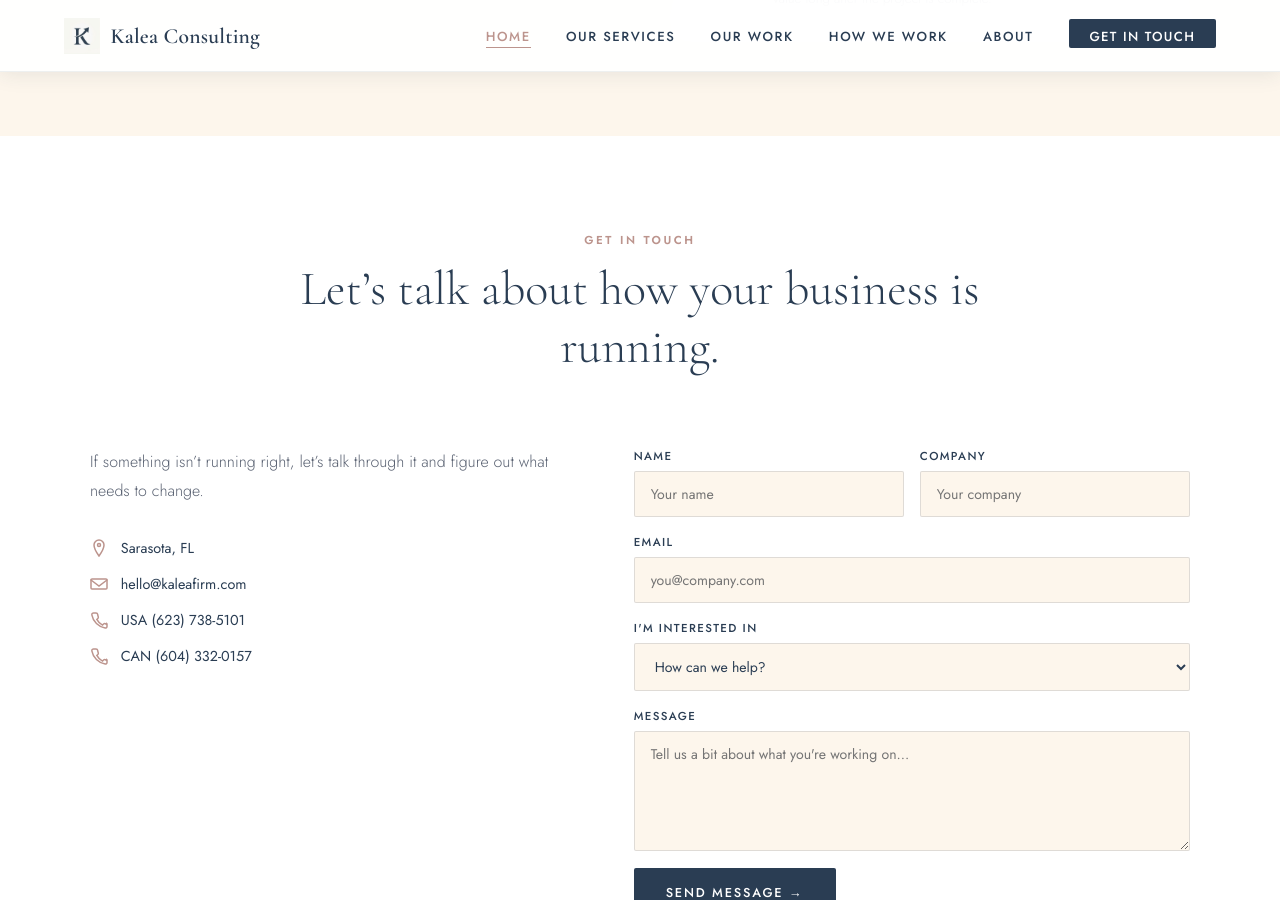
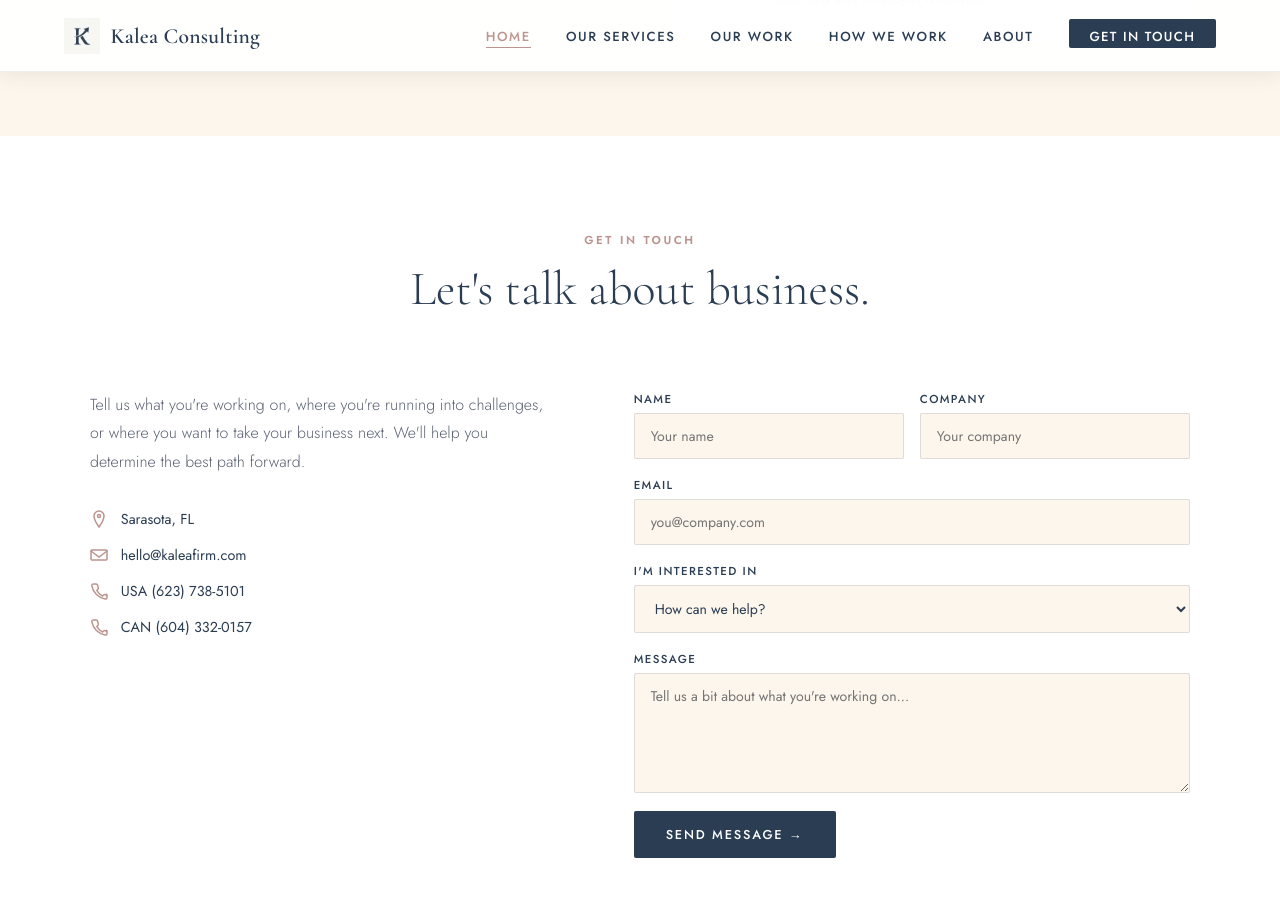
Before and after one commit to Kalea-Consulting/kaleaconsulting, a Jekyll site: the page built from index.html, in a window 1280 px wide and 900 px high, scrolled down 2361 px. Built offline with Jekyll 4.4.1, drawn with Linux system fonts in a browser that asks for light colours.

Commit message:
Update index.html

```diff
--- a/index.html
+++ b/index.html
@@ -171,12 +171,13 @@ description: U.S.-based operations and technology firm helping businesses run be
 <section id="contact">
   <div class="section-inner">
     <p class="section-label fade-up">Get in Touch</p>
-    <h2 class="section-heading fade-up">Let&rsquo;s talk about how your business is running.</h2>
+    <h2 class="section-heading fade-up">Let's talk about business.</h2>
 
     <div class="contact-grid">
       <div class="fade-up">
         <p class="contact-intro">
-          If something isn&rsquo;t running right, let&rsquo;s talk through it and figure out what needs to change.
+          Tell us what you're working on, where you're running into challenges, or where you want to take your business
+          next. We'll help you determine the best path forward.
         </p>
 
         <div class="contact-detail">
```
